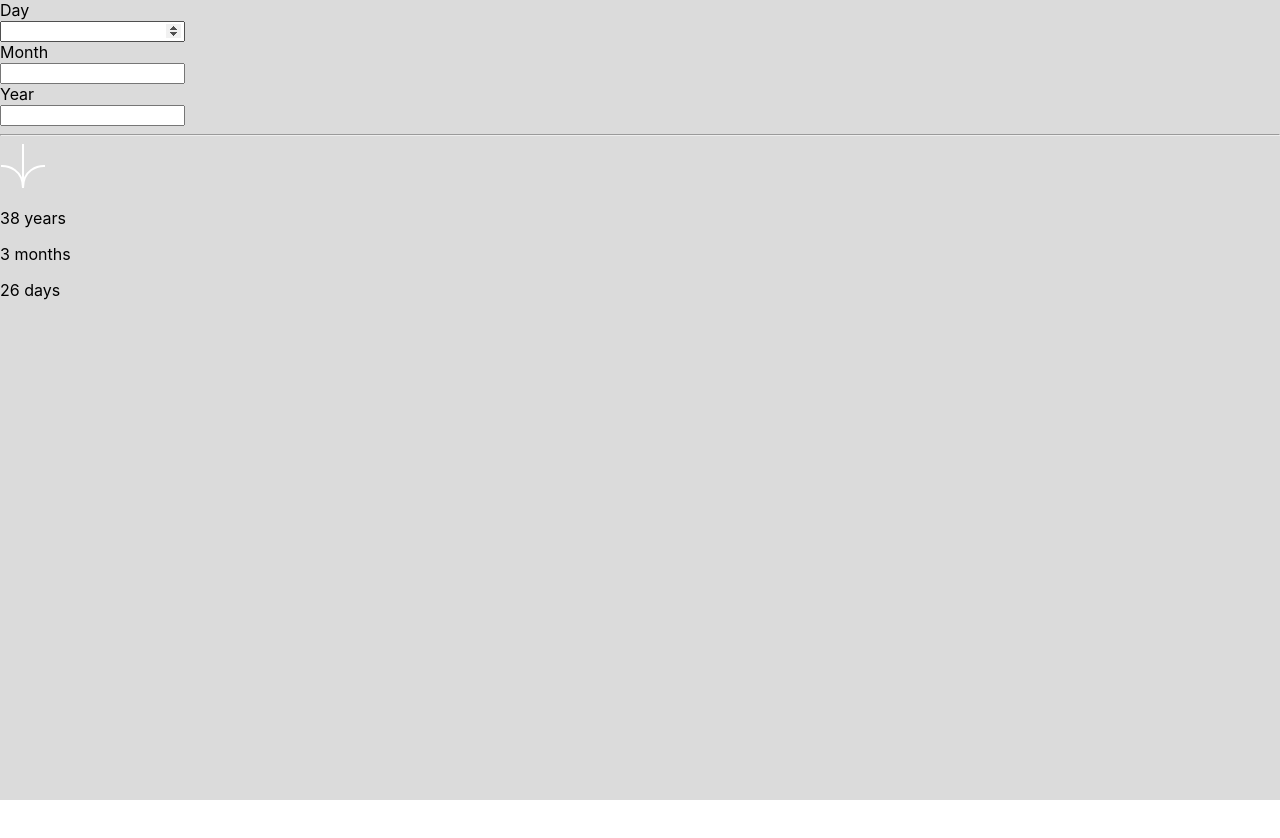
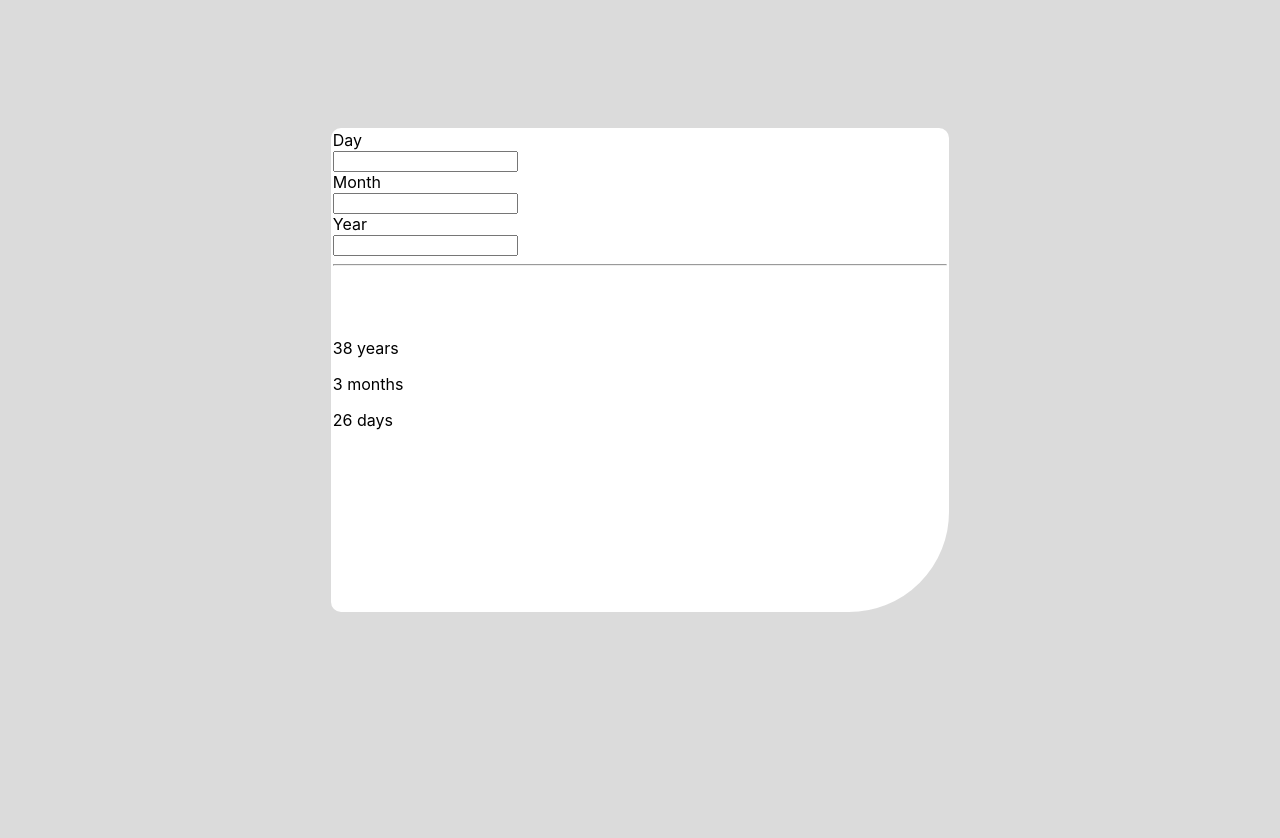
Before and after one commit to steven-mpawulo/age-calculator, a React (Create React App) app: page / in a window 1280 px wide. Shown: the top 838 px of the page. Before the commit the page ends 800 px from the top, so only its background shows below. Built offline with nearby package versions, Linux system fonts and the light colour scheme.

Commit message:
styles age card container

```diff
--- a/src/styles/age_calculator.css
+++ b/src/styles/age_calculator.css
@@ -1,4 +1,15 @@
 .main-container {
     height: 100vh;
     background-color: hsl(0, 0%, 86%);
+    padding: 10%;
 }
+
+.age-card-container {
+    width: 60%;
+    height: 60%;
+    border: 2px, solid, white;
+    margin: 0 auto;
+    background-color: hsl(0, 0%, 100%);
+    border-radius: 10px 10px 100px 10px;
+
+}
```
